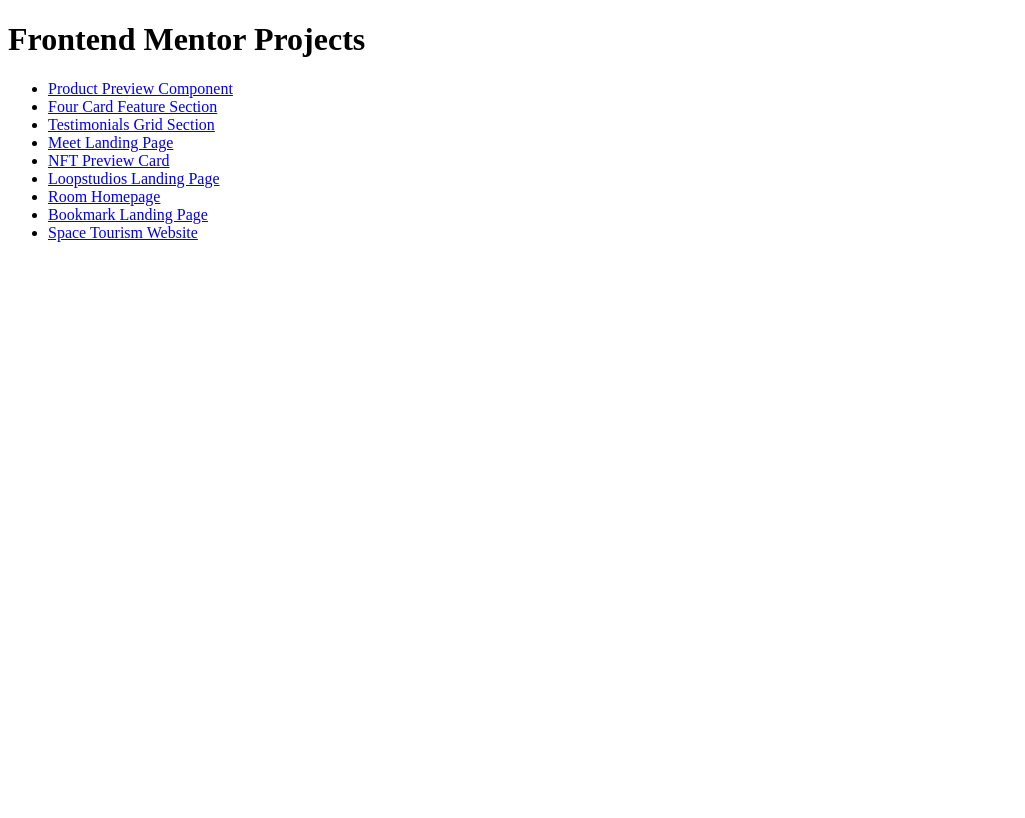
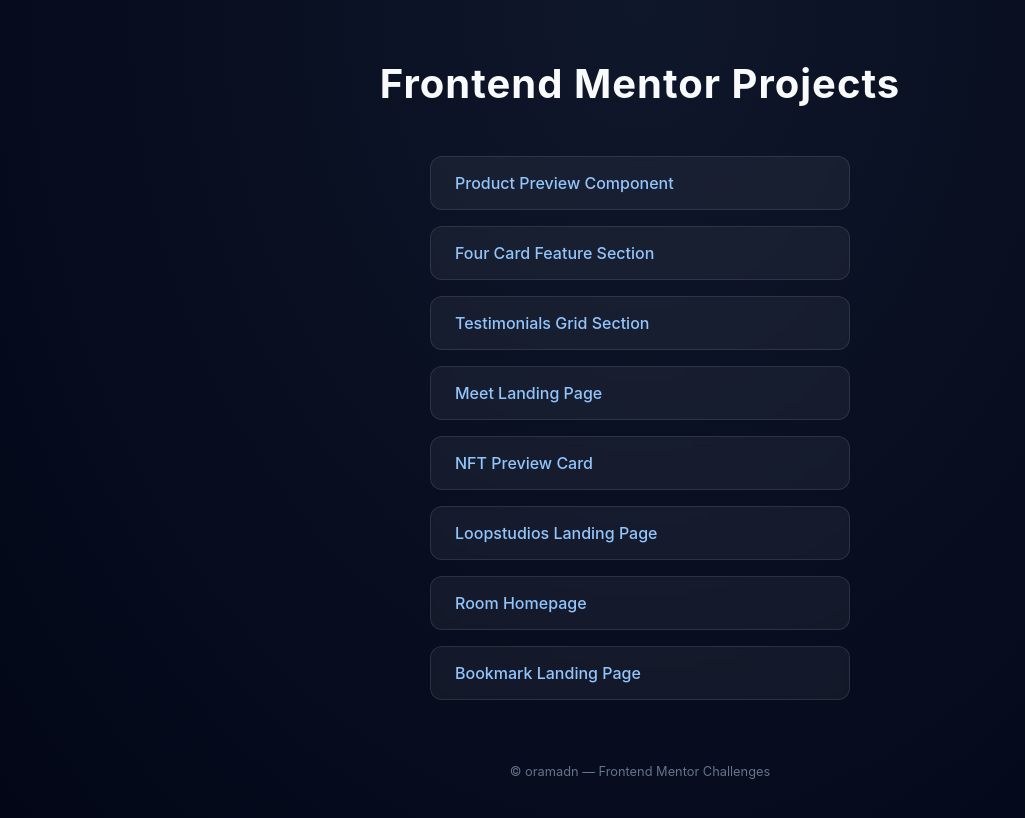
Before and after one commit to oramadn/frontend-mentor-challenges, a plain HTML site: page index.html in a window 1280 px wide. Shown: the whole page, without its empty margins (0-1025 px from the left). Drawn offline with Linux system fonts and the light colour scheme.

Commit message:
added some styling to index.html

```diff
--- a/index.html
+++ b/index.html
@@ -2,11 +2,67 @@
 <html lang="en">
   <head>
     <meta charset="UTF-8" />
-    <meta name="viewport" content="width=device-width, initial-scale=1" />
+    <meta name="viewport" content="width=device-width, initial-scale=1.0" />
     <title>Frontend Mentor Projects</title>
+    <style>
+      body {
+        margin: 0;
+        padding: 2rem;
+        font-family: "Inter", system-ui, sans-serif;
+        background: radial-gradient(ellipse at top, #0f172a 0%, #020617 100%);
+        color: #cbd5e1;
+        display: flex;
+        flex-direction: column;
+        align-items: center;
+        min-height: 100vh;
+      }
+
+      h1 {
+        font-size: 2.5rem;
+        color: #f8fafc;
+        margin-bottom: 2rem;
+        letter-spacing: 1px;
+      }
+
+      ul {
+        list-style: none;
+        padding: 0;
+        display: grid;
+        gap: 1rem;
+        max-width: 420px;
+        width: 100%;
+      }
+
+      a {
+        display: block;
+        padding: 1rem 1.5rem;
+        background: rgba(255, 255, 255, 0.05);
+        border: 1px solid rgba(255, 255, 255, 0.1);
+        border-radius: 0.75rem;
+        text-decoration: none;
+        color: #93c5fd;
+        font-weight: 500;
+        transition: all 0.3s ease;
+        backdrop-filter: blur(2px);
+      }
+
+      a:hover {
+        background: rgba(255, 255, 255, 0.1);
+        color: #e0f2fe;
+        border-color: rgba(255, 255, 255, 0.2);
+      }
+
+      footer {
+        margin-top: auto;
+        font-size: 0.8rem;
+        color: #64748b;
+        margin-top: 3rem;
+      }
+    </style>
   </head>
   <body>
     <h1>Frontend Mentor Projects</h1>
+
     <ul>
       <li><a href="02_01_product-preview-component/">Product Preview Component</a></li>
       <li><a href="02_02_four-card-feature-section/">Four Card Feature Section</a></li>
@@ -16,7 +72,8 @@
       <li><a href="05_02_loopstudios-landing-page/">Loopstudios Landing Page</a></li>
       <li><a href="05_03_room-homepage/">Room Homepage</a></li>
       <li><a href="05_04_bookmark-landing-page/">Bookmark Landing Page</a></li>
-      <li><a href="05_05_space-tourism-website/">Space Tourism Website</a></li>
     </ul>
+
+    <footer>&copy; oramadn — Frontend Mentor Challenges</footer>
   </body>
 </html>
```
